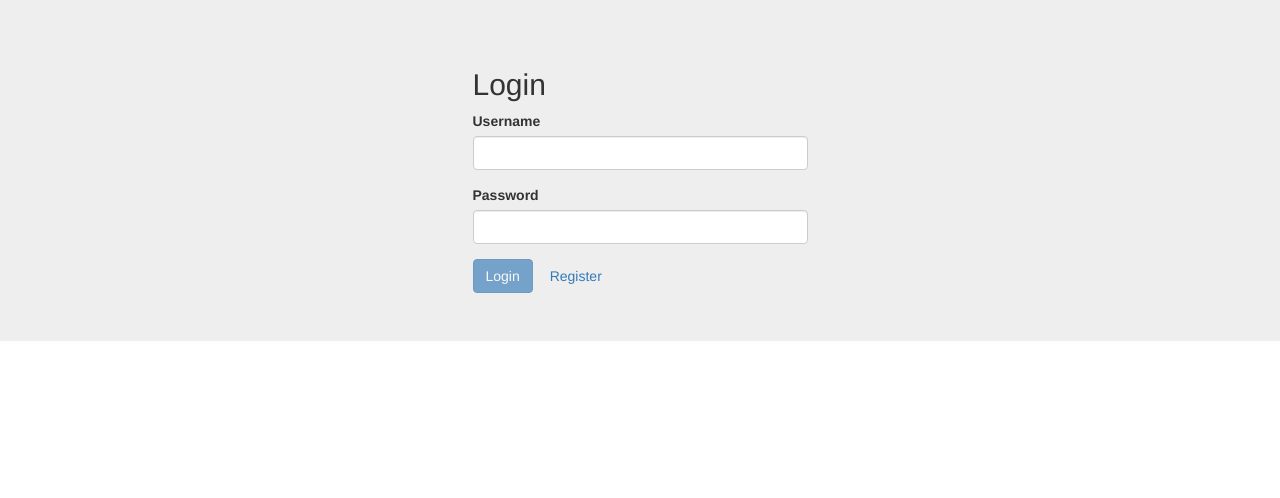
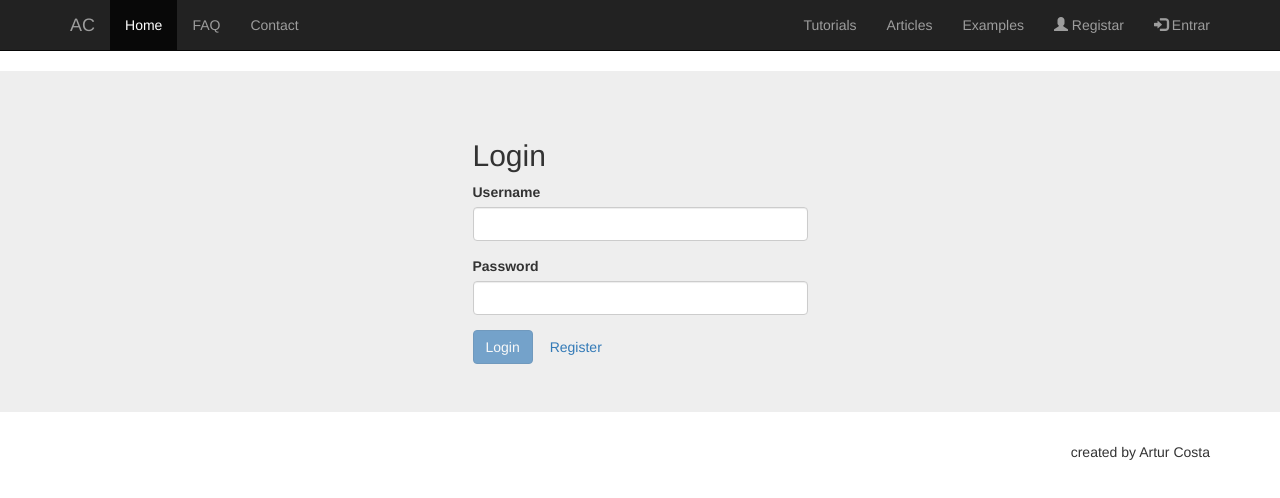
Before and after one commit to artcosta/ACI_Angular_Project, a plain HTML site: page index.html in a window 1280 px wide. Drawn offline with nearby package versions, Linux system fonts and the light colour scheme; some packages are replaced by stand-ins of ours.

Commit message:
Mais um commit

```diff
--- a/app.js
+++ b/app.js
@@ -27,7 +27,7 @@
                 controllerAs: 'vm'
             })
 
-            .otherwise({ redirectTo: '/login' });
+            .otherwise({ redirectTo: '/register' });
     }
 
     run.$inject = ['$rootScope', '$location', '$cookieStore', '$http'];
--- a/index.html
+++ b/index.html
@@ -7,6 +7,30 @@
     <link href="app-content/app.css" rel="stylesheet" />
 </head>
 <body>
+	<!-- Static navbar -->
+	<div class="navbar navbar navbar-inverse navbar-static-top" role="navigation">
+		<div class="container">
+			<div class="navbar-header">
+				<a class="navbar-brand" href="#">AC</a>
+			</div>
+			<div class="navbar-collapse collapse">
+				<ul class="nav navbar-nav">
+					<li class="active"><a href="#">Home</a></li>
+					<li><a href="#faq">FAQ</a></li>
+					<li><a href="#contact">Contact</a></li>
+				</ul>
+
+				<ul class="nav navbar-nav navbar-right">
+					<li><a href="http://phpro.org/tutorials">Tutorials</a></li>
+					<li><a href="http://phpro.org/articles">Articles</a></li>
+					<li><a href="http://phpro.org/examples">Examples</a></li>
+					<li><a href="#"><span class="glyphicon glyphicon-user"></span> Registar</a></li>
+					<li><a href="#login"><span class="glyphicon glyphicon-log-in"></span> Entrar</a></li>
+
+				</ul>
+			</div><!--/.nav-collapse -->
+		</div>
+	</div>
 
     <div class="jumbotron">
         <div class="container">
@@ -36,4 +60,9 @@
     <script src="login/login.controller.js"></script>
     <script src="register/register.controller.js"></script>
 </body>
+<footer class="text-right">
+	<div class="container">
+		<p>created by Artur Costa<a href="#"></a></p>
+	</div>
+</footer>
 </html>
```
